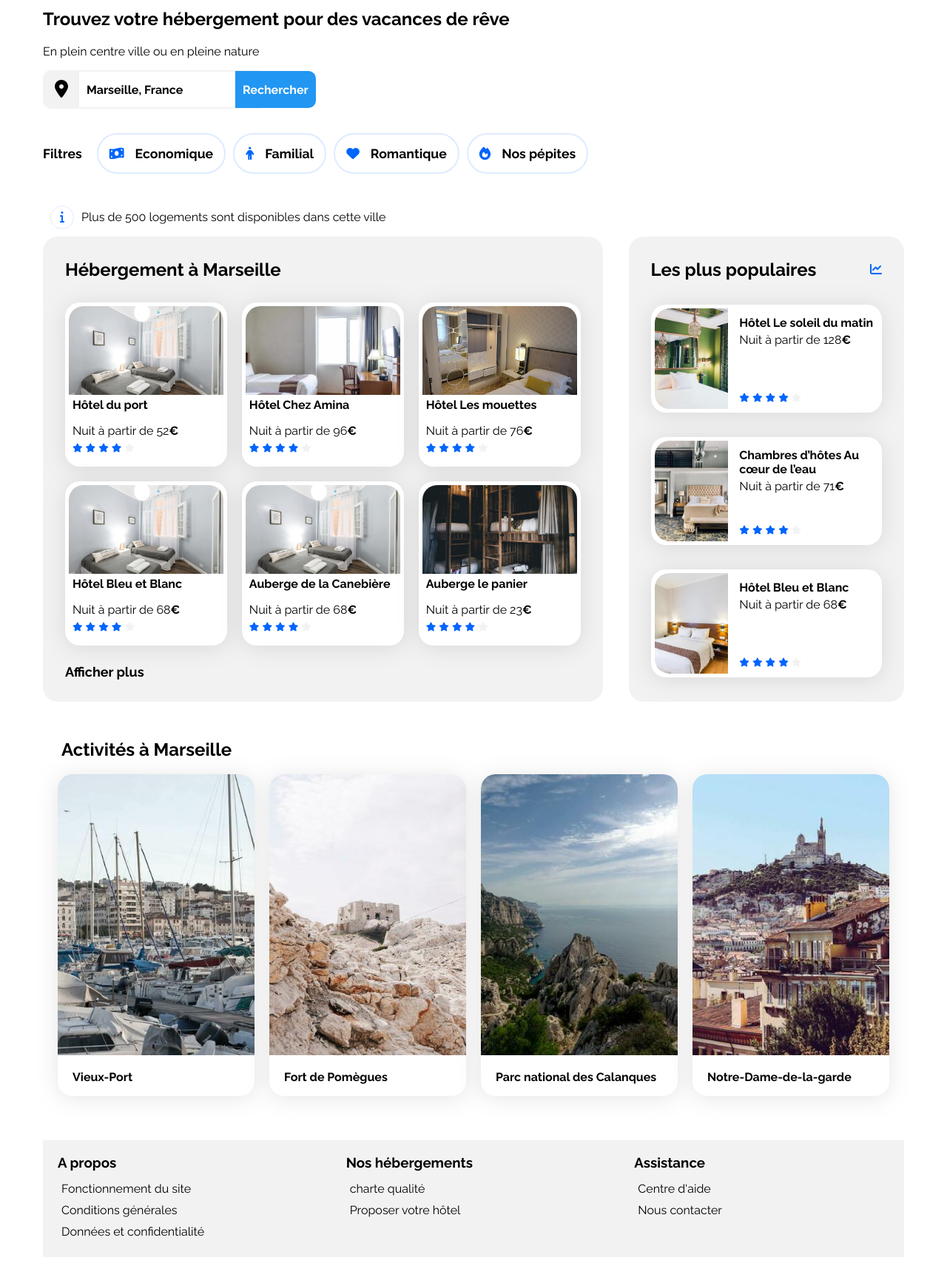
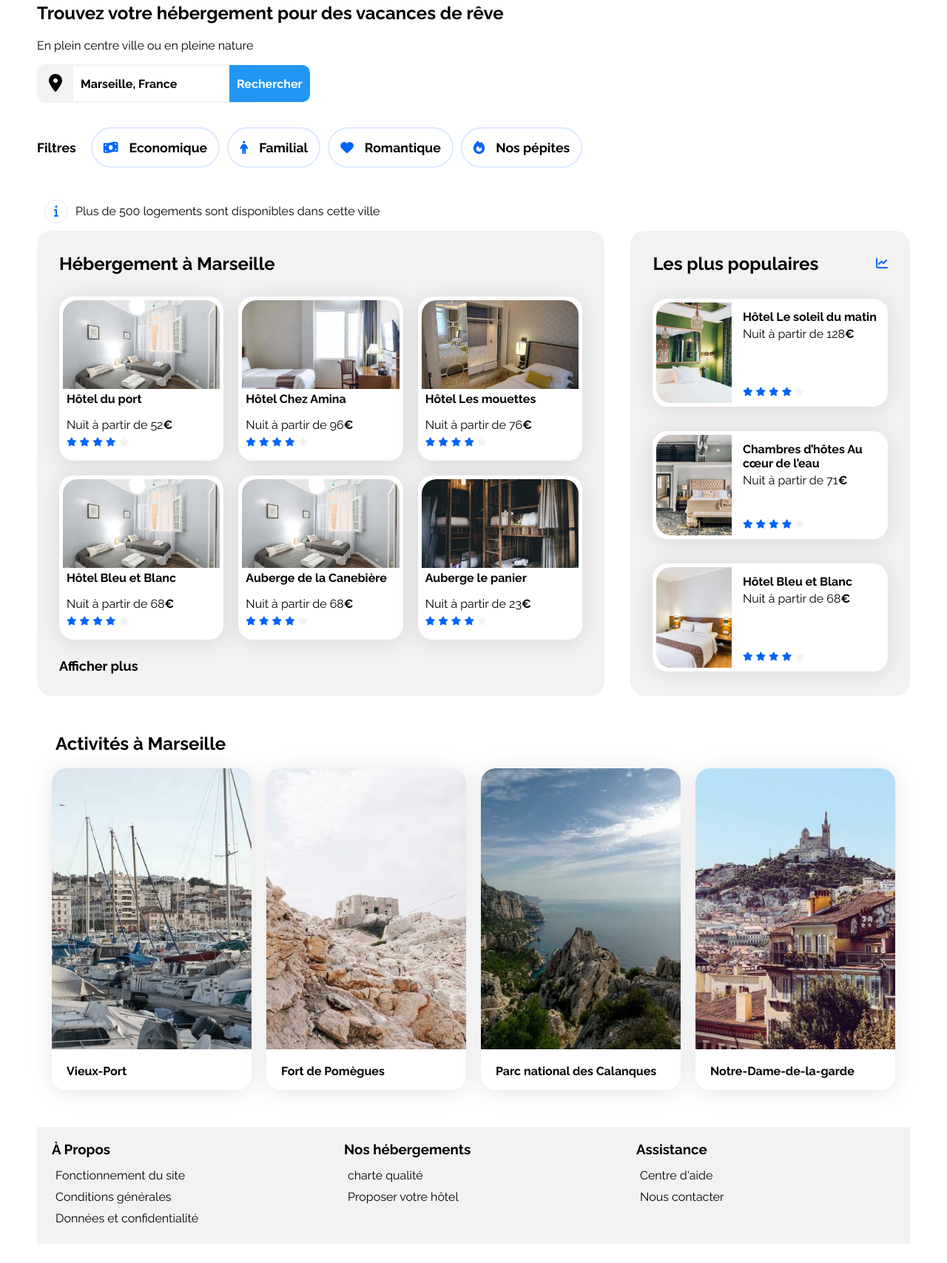
Before and after one commit to tipouf/projet2-maquette-vers-site, a plain HTML site: page index.html in a window 1280 px wide. Shown: the part 79-1787 px from the top of the page at 74% size. After the commit the page ends 1761 px from the top, so only its background shows below. Drawn offline with Linux system fonts and the light colour scheme.

Commit message:
release candidate

```diff
--- a/css/style.css
+++ b/css/style.css
@@ -8,11 +8,21 @@
   --main-bg-color: #f2f2f2;
   --filter-bg-color: #deebff;
 
+  --entity-big-font-size: 1.5em;
   --entity-font-size: 1.375em;
+  --entity-medium-font-size: 1.1em;
+  --entity-regular-font-size: 1em;
+  --entity-small-font-size: 0.875em;
 }
 
 .fa-solid {
   color: var(--main-color);
+}
+
+body {
+  display: flex;
+  justify-content: center;
+  margin: auto;
 }
 
 .icon-black {
@@ -24,6 +34,10 @@
 }
 
 /* tooltips */
+
+.capitalize {
+  text-transform: capitalize;
+}
 
 .tooltip {
   position: relative;
@@ -105,7 +119,7 @@ header img {
   float: right;
   padding: 10px 15px;
   background: var(--main-bg-color);
-  font-size: 1.5em;
+  font-size: var(--entity-big-font-size);
   cursor: pointer;
   border-radius: 10px 0 0 10px;
 }
@@ -113,7 +127,7 @@ header img {
 .search-form input[type="text"] {
   font-weight: bold;
   padding: 10px;
-  font-size: 1em;
+  font-size: var(--entity-regular-font-size);
   border: 1px solid var(--main-bg-color);
   border-inline: none !important;
 }
@@ -141,7 +155,7 @@ input[type="text"]:focus {
   width: 50px;
   background: #2196f3;
   color: white;
-  font-size: 1em;
+  font-size: var(--entity-regular-font-size);
   cursor: pointer;
   border-radius: 10px;
   font-weight: bold;
@@ -152,7 +166,7 @@ input[type="text"]:focus {
 /* filter by tag */
 
 .filter-etiquette {
-  font-size: 1.1em;
+  font-size: var(--entity-medium-font-size);
   font-weight: 700;
   padding-block: 12px;
   margin-block: 20px;
@@ -179,6 +193,7 @@ input[type="text"]:focus {
   padding-block: 15px;
   padding-right: 15px;
   text-wrap: nowrap;
+  cursor: pointer;
 }
 
 .filter-label:hover {
@@ -201,6 +216,7 @@ input[type="text"]:focus {
 
 .main-container {
   width: 100%;
+  margin-inline: auto;
   max-width: 1440px;
   padding: 0 50px;
   box-sizing: border-box;
@@ -216,7 +232,6 @@ a {
   border-radius: 20px;
   padding: 5px 5px 15px 5px;
   filter: drop-shadow(0px 3px 15px rgba(0, 0, 0, 0.1));
-  height: fit-content;
 }
 
 .hebergement-card img {
@@ -232,7 +247,7 @@ a {
 
 .display-more {
   margin-top: 25px;
-  font-size: 18px;
+  font-size: 1.125em;
   font-weight: bold;
 }
 
@@ -255,7 +270,6 @@ a {
 
 .section-title {
   margin: 0;
-  font-size: 1.5em;
 }
 
 .card {
@@ -380,7 +394,6 @@ a {
   background-color: white;
   border-radius: 20px;
   filter: drop-shadow(0px 3px 15px rgba(0, 0, 0, 0.1));
-  height: fit-content;
 }
 
 .activite-card img {
@@ -397,7 +410,7 @@ a {
 .footer-content {
   display: grid;
   grid-template-columns: repeat(auto-fit, minmax(200px, 1fr));
-  margin: 60px auto 0 auto;
+  margin-top: 50px;
   background-color: var(--main-bg-color);
   padding: 0 0 20px 20px;
   gap: 25px;
@@ -427,6 +440,7 @@ a {
 
   .hebergements {
     width: 100%;
+    margin-bottom: 50px;
   }
 
   .populaires {
@@ -444,11 +458,15 @@ a {
   }
 
   .populaires-cards .card-title {
-    font-size: 0.875em;
+    font-size: var(--entity-regular-font-size);
   }
 
   .populaires-cards .card-subtitle {
-    font-size: 0.813em;
+    font-size: var(--entity-small-font-size);
+  }
+
+  .activite-card img {
+    height: 200px;
   }
 }
 
@@ -493,6 +511,12 @@ a {
     width: auto;
   }
 
+  /* .hebergements-grid {
+    display: grid;
+    grid-template-columns: auto;
+    grid-gap: 20px;
+  } */
+
   .hebergements {
     border-radius: 0 !important;
     background-color: white !important;
@@ -533,6 +557,7 @@ a {
     margin-right: 0px;
   }
 
+  .hebergements-grid,
   .activites-grid {
     grid-template: none;
   }
@@ -540,4 +565,8 @@ a {
   .activite-card img {
     height: 200px;
   }
+
+  .activites-title {
+    margin-top: auto;
+  }
 }
--- a/index.html
+++ b/index.html
@@ -35,7 +35,6 @@
       </header>
 
       <main>
-        <div>
         <div class="search-container">
           <div>
             <h2>Trouvez votre hébergement pour des vacances de rêve</h2>
@@ -59,19 +58,19 @@
           <div class="filter-etiquette">
             <p class="filter-title">Filtres</p>
             <div class="filter-group">
-                <p class="filter-label">
+              <a class="filter-label">
                 <i class="fa-solid fa-money-bill-wave"></i>Economique
-                </p>
-                <p class="filter-label">
+              </a>
+              <a class="filter-label">
                 <i class="fa-solid fa-person" aria-hidden="true"></i>Familial
-                </p>
+              </a>
 
-                <p class="filter-label">
+              <a class="filter-label">
                 <i class="fa-solid fa-heart" aria-hidden="true"></i>Romantique
-                </p>
-                <p class="filter-label">
+              </a>
+              <a class="filter-label">
                 <i class="fa-solid fa-fire" aria-hidden="true"></i>Nos pépites
-                </p>
+              </a>
             </div>
           </div>
           <div class="tooltip-container">
@@ -84,11 +83,12 @@
             Plus de 500 logements sont disponibles dans cette ville
           </div>
         </div>
-        </div>
+
         <div class="hebergements-and-populaires">
           <section class="hebergements" id="hebergements">
             <h2 class="section-title">Hébergement à Marseille</h2>
             <div class="hebergements-grid">
+              <a href="#">
                 <article class="hebergement-card">
                   <img
                     src="./images/hebergements/fred-kleber.jpg"
@@ -114,6 +114,8 @@
                     </div>
                   </div>
                 </article>
+              </a>
+              <a href="#">
                 <article class="hebergement-card">
                   <img
                     src="./images/hebergements/febrian-zakaria.jpg"
@@ -139,6 +141,8 @@
                     </div>
                   </div>
                 </article>
+              </a>
+              <a href="#">
                 <article class="hebergement-card">
                   <img
                     src="./images/hebergements/reisetopia.jpg"
@@ -165,6 +169,8 @@
                     </div>
                   </div>
                 </article>
+              </a>
+              <a href="#">
                 <article class="hebergement-card">
                   <img
                     src="./images/hebergements/fred-kleber.jpg"
@@ -190,6 +196,8 @@
                     </div>
                   </div>
                 </article>
+              </a>
+              <a href="#">
                 <article class="hebergement-card">
                   <img
                     src="./images/hebergements/fred-kleber.jpg"
@@ -215,6 +223,8 @@
                     </div>
                   </div>
                 </article>
+              </a>
+              <a href="#">
                 <article class="hebergement-card">
                   <img
                     src="./images/hebergements/nicate-lee.jpg"
@@ -240,6 +250,7 @@
                     </div>
                   </div>
                 </article>
+              </a>
             </div>
             <div class="display-more">Afficher plus</div>
           </section>
@@ -340,6 +351,7 @@
             <h2 class="activites-title">Activités à Marseille</h2>
             <div class="activites-grid">
               <article class="activite-card">
+                <a href="#">
                   <img
                     src="./images/activites/reno-laithienne.jpg"
                     alt="Image montrant le port de marseille"
@@ -347,8 +359,11 @@
                   <div class="card-content">
                     <h3 class="card-title margin-left">Vieux-Port</h3>
                   </div>
+                </a>
               </article>
+
               <article class="activite-card">
+                <a href="#">
                   <img
                     src="./images/activites/paul-hermann.jpg"
                     alt="Image de la chambre d'hôtel montrant un lit"
@@ -356,8 +371,11 @@
                   <div class="card-content">
                     <h3 class="card-title margin-left">Fort de Pomègues</h3>
                   </div>
+                </a>
               </article>
+
               <article class="activite-card">
+                <a href="#">
                   <img
                     src="./images/activites/kilyan-sockalingum.jpg"
                     alt="Image
@@ -368,16 +386,22 @@
                       Parc national des Calanques
                     </h3>
                   </div>
+                </a>
               </article>
+
               <article class="activite-card">
+                <a href="#">
                   <img
                     src="./images/activites/florian-wehde.jpg"
                     alt="Image
                 de la chambre d'hôtel montrant un lit"
                   />
                   <div class="card-content">
-                  <h3 class="card-title margin-left">Notre-Dame-de-la-garde</h3>
+                    <h3 class="card-title margin-left">
+                      Notre-Dame-de-la-garde
+                    </h3>
                   </div>
+                </a>
               </article>
             </div>
           </section>
@@ -386,7 +410,7 @@
       <footer>
         <div class="footer-content">
           <div class="footer-col">
-            <h3>A propos</h3>
+            <h3 class="capitalize">à propos</h3>
             <a href="#">Fonctionnement du site</a>
             <a href="#">Conditions générales</a>
             <a href="#">Données et confidentialité</a>
```
Lines whose indentation alone changed are shown as unchanged.
